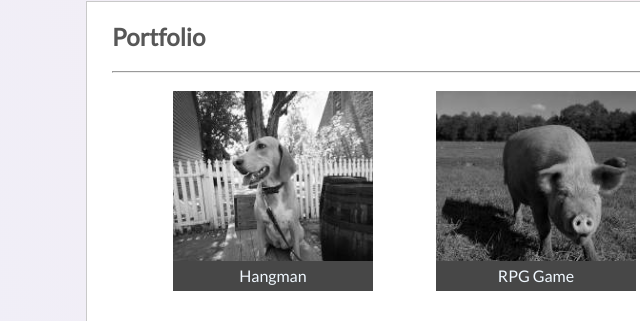
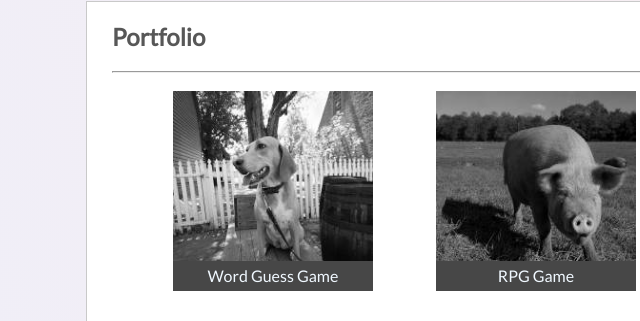
Before and after one commit to cferg019/portfolio-bootcamp, a plain HTML site: page portfolio.html in a window 1280 px wide. Shown: the part 101-422 px from the top of the page, 104-744 px from the left. Drawn offline with Linux system fonts and the light colour scheme.

Commit message:
linked word guess game project to portfolio page

```diff
--- a/assets/css/style.css
+++ b/assets/css/style.css
@@ -159,7 +159,7 @@ footer {
     .container {
         width: 760px;
     }
-    }
+}
 
 @media screen and (max-width: 768px) {
     .container {
@@ -168,7 +168,7 @@ footer {
     input[type="text"] {
         width: 80%;
     }
-    }
+   }
 
 
 
@@ -185,4 +185,4 @@ footer {
     footer {
         padding: 10px 0;
     }
-    }
+}
--- a/portfolio.html
+++ b/portfolio.html
@@ -32,8 +32,10 @@
             <hr>
             <div class="container2">
                 <div class="box">
-                    <div class="banner">Hangman</div>
-                    <img src="assets/images/pup.jpg" width="200px" height="200px">
+                    <a href="https://cferg019.github.io/word-guess-game/">
+                        <div class="banner">Word Guess Game</div>
+                        <img src="assets/images/pup.jpg" width="200px" height="200px">
+                    </a>
                 </div>
                 <div class="box">
                     <div class="banner">RPG Game</div>
```
